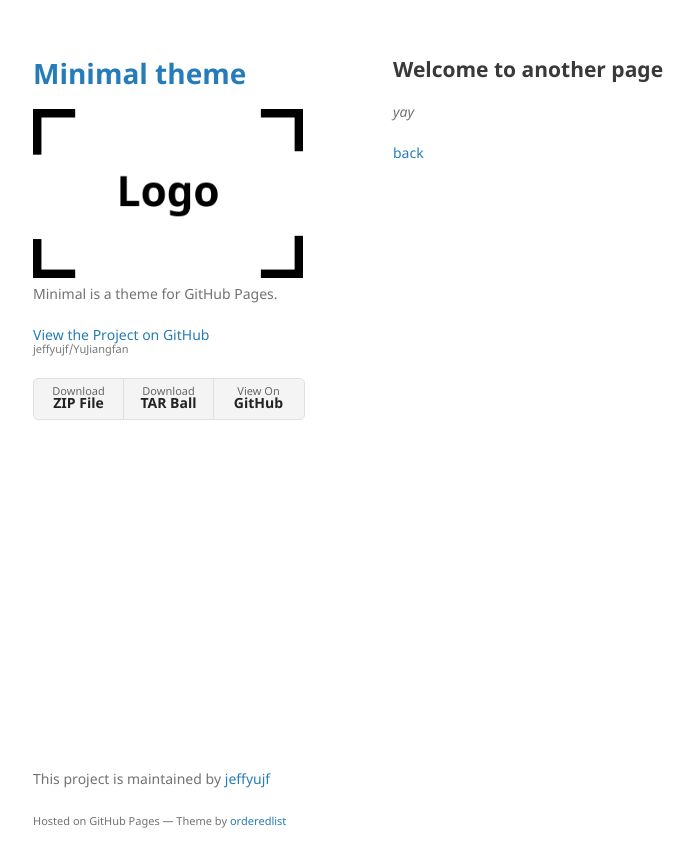
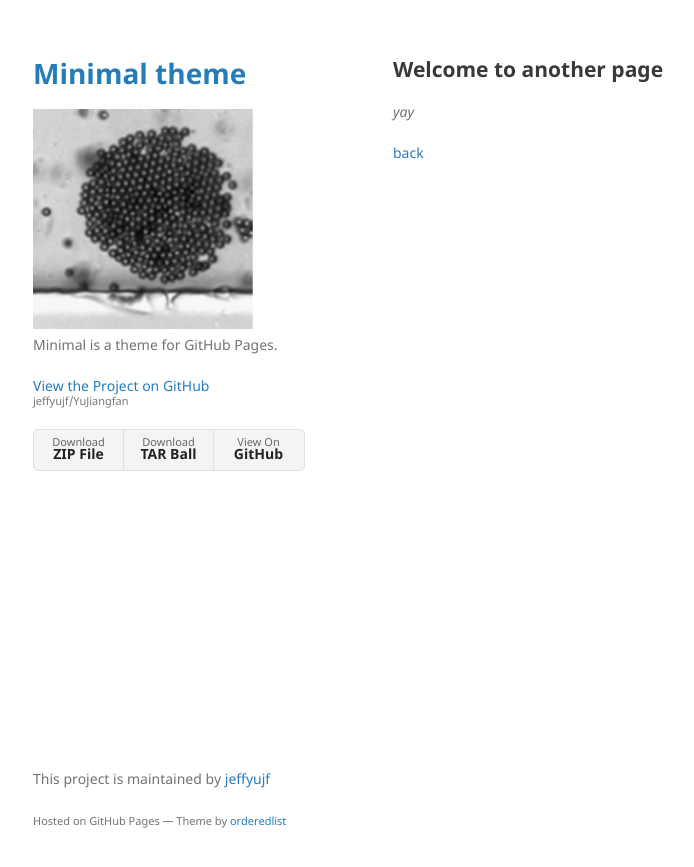
Before and after one commit to jeffyujf/YuJiangfan, a Jekyll site: the page built from another-page.md, in a window 1280 px wide. Shown: the top 867 px of the page, without its empty margins (177-871 px from the left). Built offline with Jekyll 4.4.1, drawn with Linux system fonts in a browser that asks for light colours; our own code applies the rules of GitHub Pages for plain Markdown files.

Commit message:
Update _config.yml

```diff
--- a/_config.yml
+++ b/_config.yml
@@ -1,5 +1,5 @@
 title: Minimal theme
-logo: /assets/img/logo.png
+logo: /assets/img/name.png
 description: Minimal is a theme for GitHub Pages.
 show_downloads: true
 google_analytics:
```
